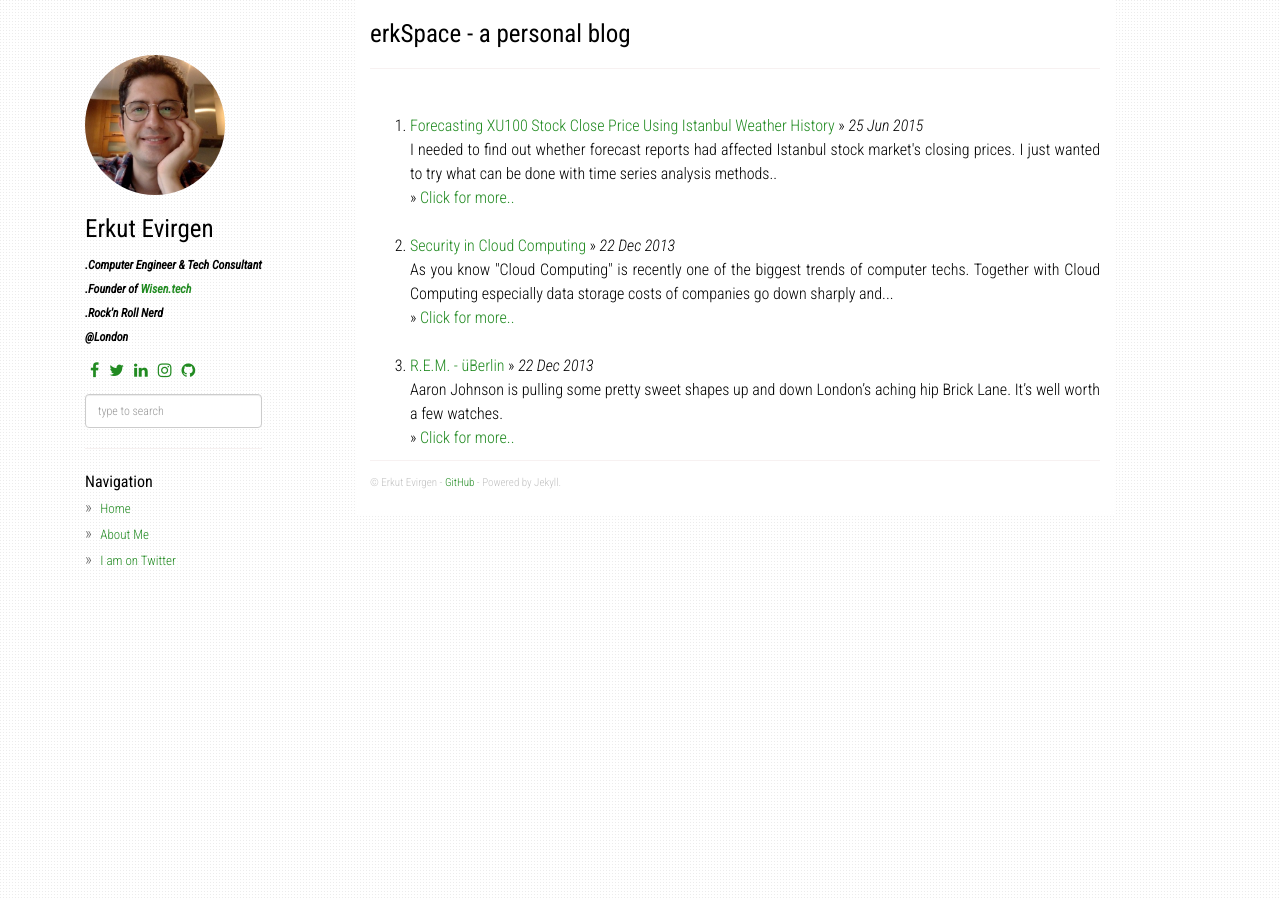
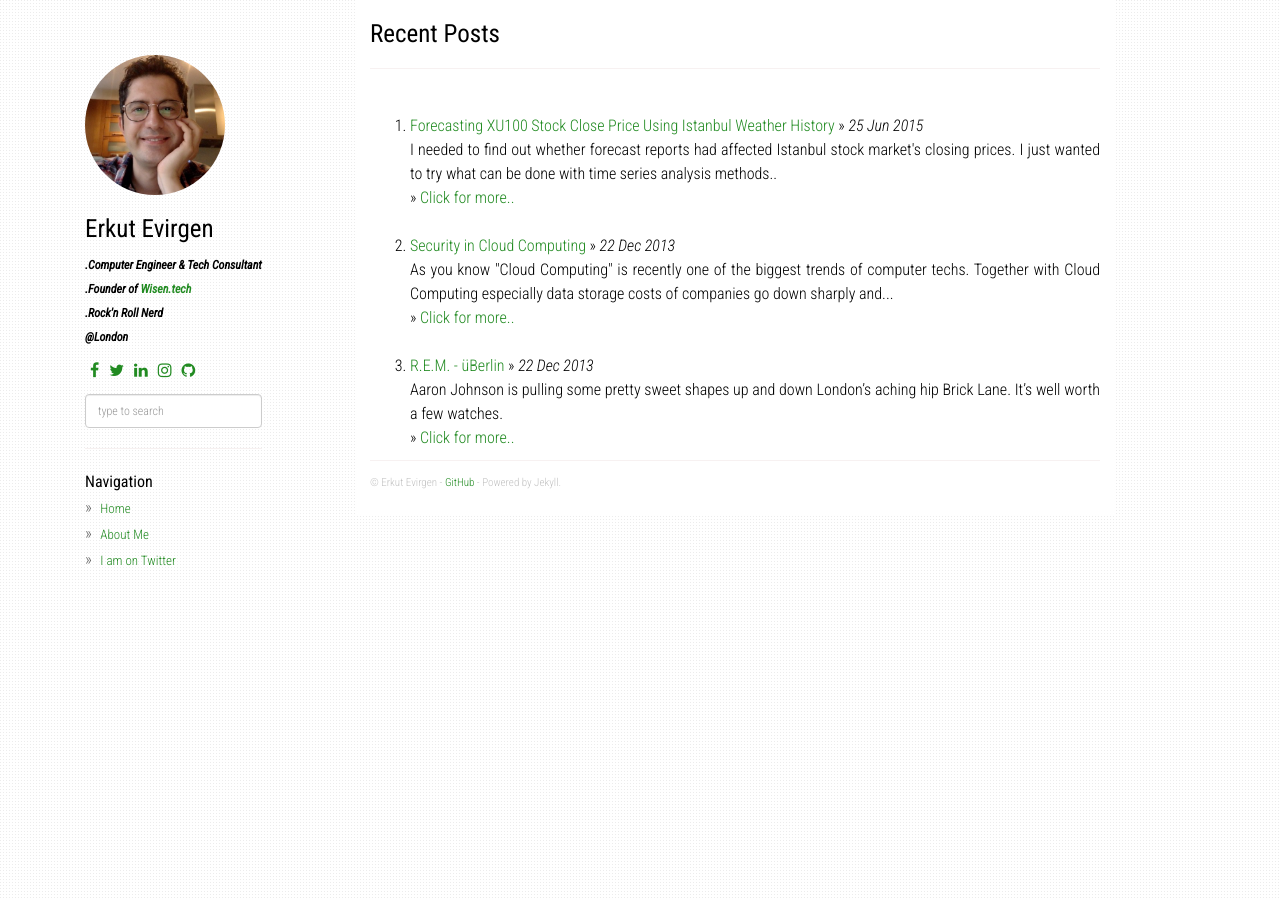
Before and after one commit to eevirgen/erk.github.io, a Jekyll site: the page built from index.html, in a window 1280 px wide. Built offline with Jekyll 4.4.1, drawn with Linux system fonts in a browser that asks for light colours; nearby versions of some CDN libraries; the list of posts is cut into pages by our own code.

Commit message:
"Recent Posts"

```diff
--- a/_config.yml
+++ b/_config.yml
@@ -1,4 +1,4 @@
-title: erkSpace - a personal blog
+title: Recent Posts
 description: Erkut Evirgen - Personal Blog
 author: Erkut Evirgen
 github: https://github.com/eevirgen
```
